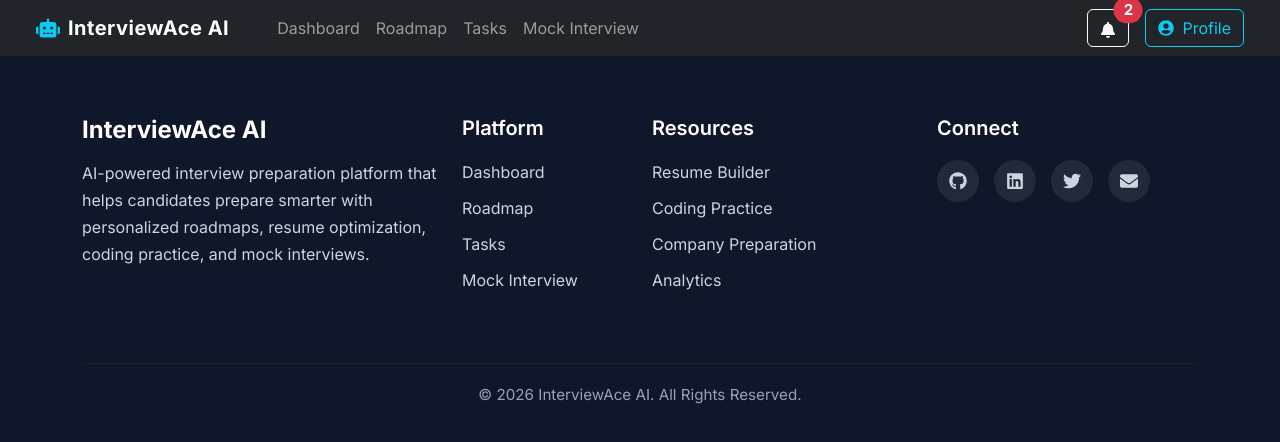
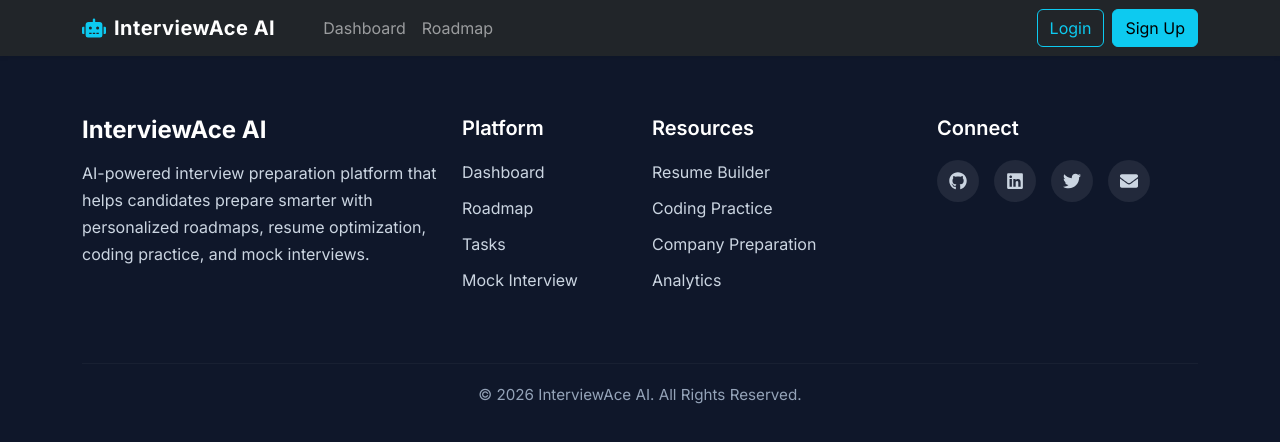
Before and after one commit to Arunitdy/Resume, a React (Vite) app in the folder client/: page / in a window 1280 px wide. Shown: the top 442 px of the page. Built offline with nearby package versions, Linux system fonts and the light colour scheme.

Commit message:
feat: enhance Navbar component with login/logout functionality and improved layout

```diff
--- a/client/src/components/Navbar/Navbar.tsx
+++ b/client/src/components/Navbar/Navbar.tsx
@@ -1,14 +1,22 @@
 import { Link } from "react-router-dom";
 import { FaRobot, FaBell, FaUserCircle } from "react-icons/fa";
-import './Navbar.css';
+import "./Navbar.css";
 
 const Navbar = () => {
+
+  const token = localStorage.getItem("token");
+  const isLoggedIn = !!token;
+
   return (
-    <nav className="navbar navbar-expand-lg navbar-dark bg-dark shadow-sm px-4">
-      <div className="container-fluid">
+    <nav className="navbar navbar-expand-lg navbar-dark bg-dark shadow-sm">
+
+      <div className="container">
 
         {/* Logo */}
-        <Link className="navbar-brand fw-bold d-flex align-items-center" to="/">
+        <Link
+          className="navbar-brand fw-bold d-flex align-items-center"
+          to="/"
+        >
           <FaRobot className="me-2 text-info" size={24} />
           InterviewAce AI
         </Link>
@@ -23,10 +31,12 @@ const Navbar = () => {
           <span className="navbar-toggler-icon"></span>
         </button>
 
-        {/* Menu */}
-        <div className="collapse navbar-collapse" id="navbarContent">
+        <div
+          className="collapse navbar-collapse"
+          id="navbarContent"
+        >
 
-          {/* Left Links */}
+          {/* Left Side */}
           <ul className="navbar-nav me-auto ms-4">
 
             <li className="nav-item">
@@ -41,6 +51,8 @@ const Navbar = () => {
               </Link>
             </li>
 
+            {isLoggedIn && (
+              <>
                 <li className="nav-item">
                   <Link className="nav-link" to="/tasks">
                     Tasks
@@ -52,28 +64,66 @@ const Navbar = () => {
                     Mock Interview
                   </Link>
                 </li>
+              </>
+            )}
 
           </ul>
 
           {/* Right Side */}
+
           <div className="d-flex align-items-center">
 
-            <button className="btn btn-outline-light position-relative me-3">
+            {!isLoggedIn ? (
+
+              <>
+                <Link
+                  to="/login"
+                  className="btn btn-outline-info me-2"
+                >
+                  Login
+                </Link>
+
+                <Link
+                  to="/login"
+                  className="btn btn-info"
+                >
+                  Sign Up
+                </Link>
+              </>
+
+            ) : (
+
+              <>
+
+                <button
+                  className="btn btn-outline-light position-relative me-3"
+                >
                   <FaBell />
+
                   <span className="position-absolute top-0 start-100 translate-middle badge rounded-pill bg-danger">
                     2
                   </span>
+
                 </button>
 
-            <button className="btn btn-outline-info d-flex align-items-center">
+                <Link
+                  to="/profile"
+                  className="btn btn-outline-info d-flex align-items-center"
+                >
                   <FaUserCircle className="me-2" />
                   Profile
-            </button>
+                </Link>
+
+              </>
+
+            )}
 
           </div>
 
         </div>
+
       </div>
+
     </nav>
   );
 };
```
Lines whose indentation alone changed are shown as unchanged.
